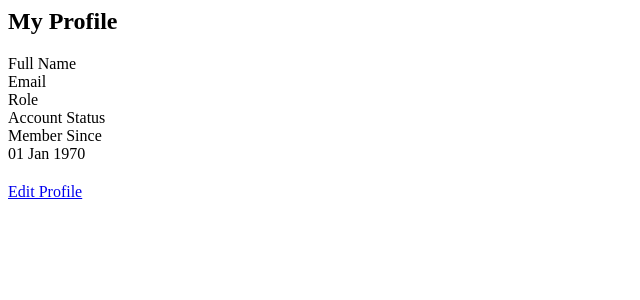
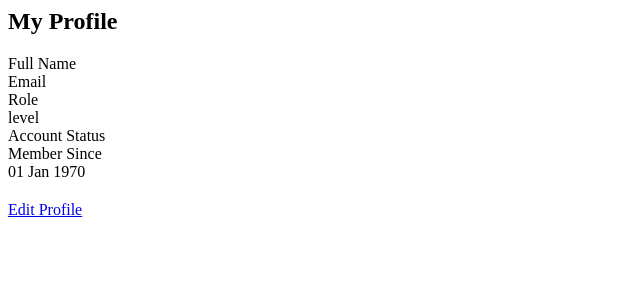
Before and after one commit to BEN-ESSAHRAOUI-Yassine/SurfSchool_Manager, a PHP site: page / in a window 1280 px wide. Shown: the top 300 px of the page, without its empty margins (0-640 px from the left). Run offline with PHP 8.4, Linux system fonts and the light colour scheme; data that the repository does not hold is empty; some libraries are stand-ins or nearby versions.

Commit message:
update css file

```diff
--- a/app/views/profile/index.php
+++ b/app/views/profile/index.php
@@ -14,6 +14,11 @@
     <div class="profile-field">
         <div class="field-label">Role</div>
         <div class="field-value"><?= ucfirst(htmlspecialchars($user['role'])) ?></div>
+    </div>
+
+    <div class="profile-field">
+        <div class="field-label">level</div>
+        <div class="field-value"><?= ucfirst(htmlspecialchars($user['level'])) ?></div>
     </div>
 
     <div class="profile-field">
```
Also changed, not shown: public/assets/css/style.css.
